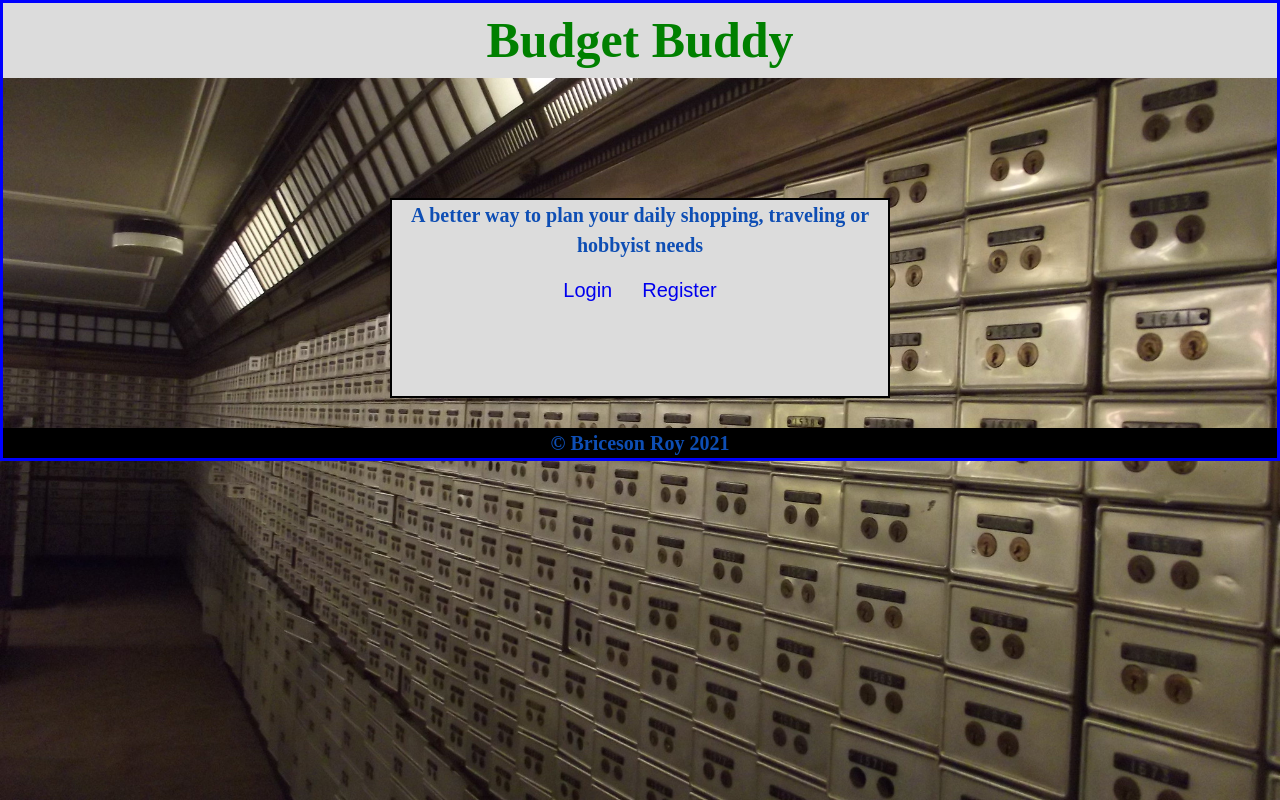
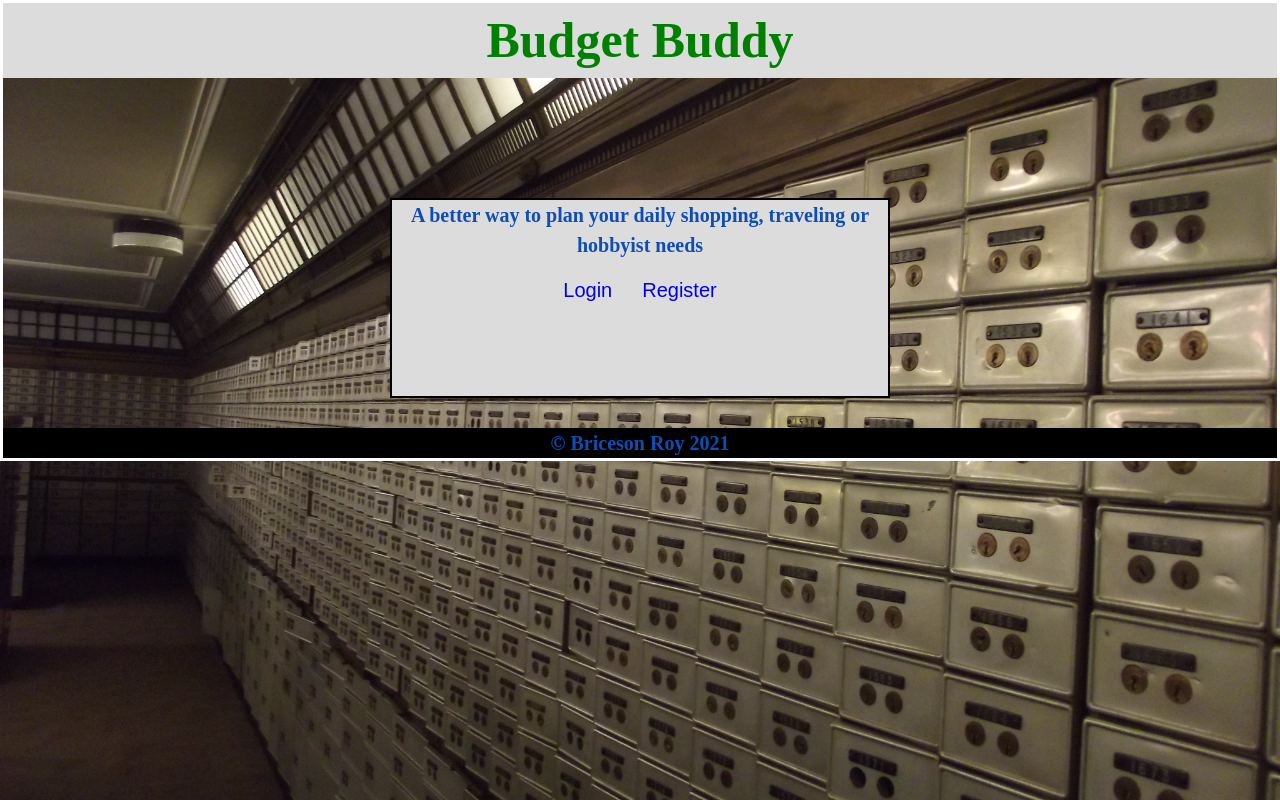
Before and after one commit to RoyZone96/budget-buddy-capstone-client, a React (Create React App) app: page / in a window 1280 px wide. Built offline with nearby package versions, Linux system fonts and the light colour scheme; no server answers.

Commit message:
commented out media query borders

```diff
--- a/src/index.css
+++ b/src/index.css
@@ -467,7 +467,7 @@ This is the ideal way to built websites because it is much easier to adapt from
 /*iPhone portrait*/
 @media only screen and (min-width: 320px) {
   body {
-      border: 3px solid purple;
+      /* border: 3px solid purple; */
   }
 
   .menu-wrapper{
@@ -478,7 +478,7 @@ This is the ideal way to built websites because it is much easier to adapt from
 /*iPhone landscape*/
 @media only screen and (min-width: 480px) {
   body {
-      border: 3px solid green;
+      /* border: 3px solid green; */
   }
 
 }
@@ -486,27 +486,27 @@ This is the ideal way to built websites because it is much easier to adapt from
 /*Android landscape*/
 @media only screen and (min-width: 640px) {
   body {
-      border: 3px solid pink;
+      /* border: 3px solid pink; */
   }
 }
 
 /*iPad potrait*/
 @media only screen and (min-width: 768px) {
   body {
-      border: 3px solid red;
+      /* border: 3px solid red; */
   }
 }
 
 /*iPad lanscape / small laptop*/
 @media only screen and (min-width: 1024px) {
   body {
-      border: 3px solid blue;
+      /* border: 3px solid blue; */
   }
 }
 
 /*large desktop*/
 @media only screen and (min-width: 1600px) {
   body {
-      border: 3px solid yellow;
+      /* border: 3px solid yellow; */
   }
 }
```
